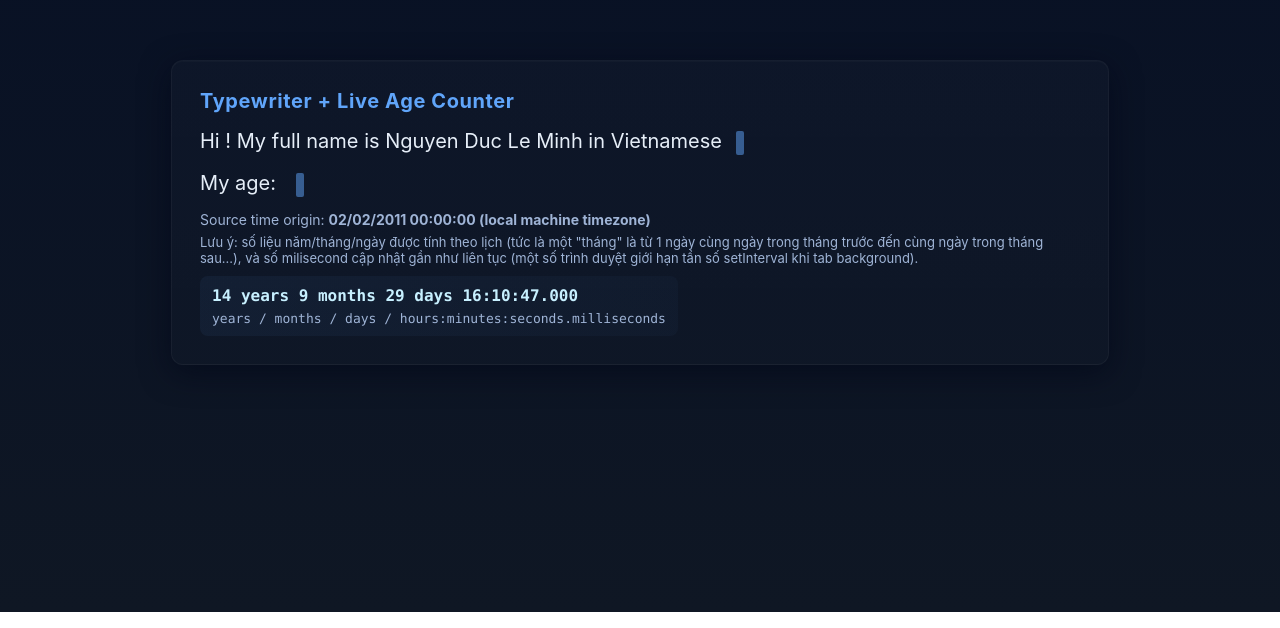
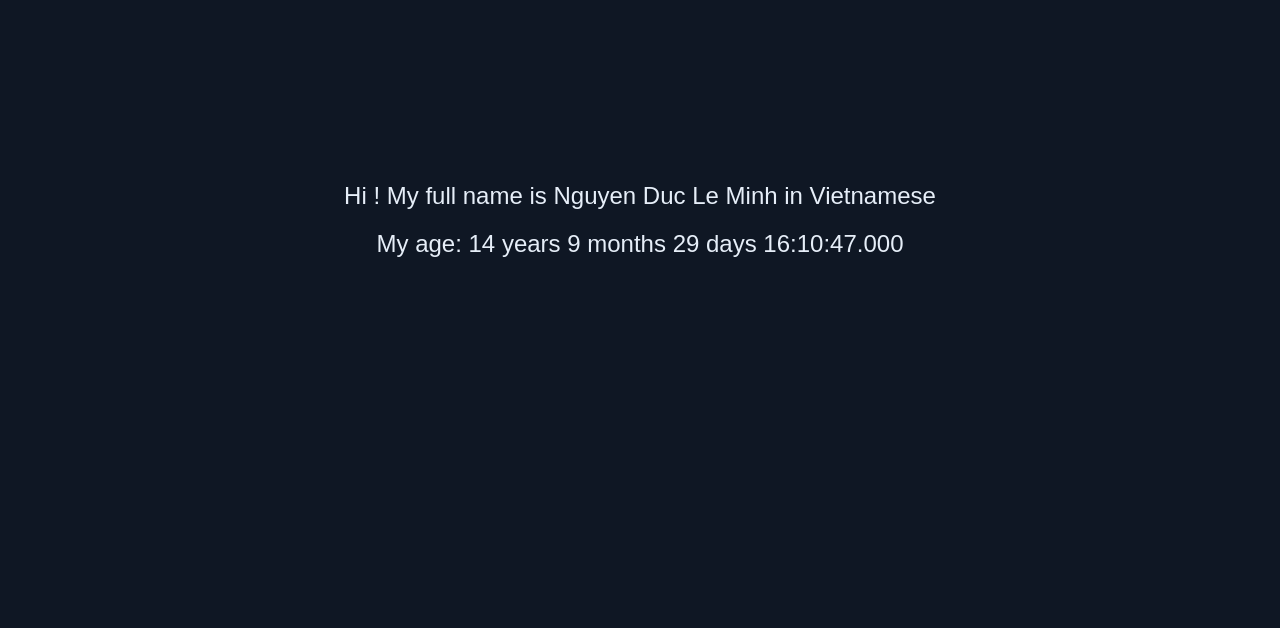
Before and after one commit to leminhnoz/info, a plain HTML site: page index.html in a window 1280 px wide. Shown: the part 188-816 px from the top of the page. Drawn offline with Linux system fonts and the light colour scheme.

Commit message:
Refactor index.html for improved layout and styling
Updated HTML structure and styles for the age counter application.

```diff
--- a/index.html
+++ b/index.html
@@ -1,227 +1,106 @@
 <!doctype html>
 <html lang="vi">
 <head>
-<meta charset="utf-8" />
-<meta name="viewport" content="width=device-width,initial-scale=1" />
-<title>Sublime Type + Live Age Counter</title>
+<meta charset="utf-8">
+<title>Hi + Age Counter</title>
 <style>
-  :root{
-    --bg:#0f1724;
-    --card:#0b1220;
-    --accent:#60a5fa;
-    --text:#e6eef8;
-    --muted:#9fb4d6;
-  }
-  html,body{height:100%}
   body{
-    margin:0;
-    font-family:Inter, ui-sans-serif, system-ui, -apple-system, "Segoe UI", Roboto, "Helvetica Neue", Arial;
-    background:linear-gradient(180deg,#071025 0%,var(--bg) 100%);
+    font-family:sans-serif;
+    background:#0f1724;
+    color:#e6eef8;
     display:flex;
+    flex-direction:column;
     align-items:center;
     justify-content:center;
-    color:var(--text);
-    -webkit-font-smoothing:antialiased;
-    -moz-osx-font-smoothing:grayscale;
-  }
-  .card{
-    width:min(880px,94%);
-    background:linear-gradient(180deg, rgba(255,255,255,0.02), rgba(255,255,255,0.01));
-    border-radius:12px;
-    padding:28px;
-    box-shadow: 0 8px 30px rgba(2,6,23,0.6), inset 0 1px 0 rgba(255,255,255,0.02);
-    border: 1px solid rgba(255,255,255,0.04);
-  }
-  h1{
-    margin:0 0 12px 0;
-    font-size:20px;
-    color:var(--accent);
-    letter-spacing:0.6px;
+    height:100vh;
   }
   .line{
-    font-size:20px;
-    margin:14px 0;
-    color:var(--text);
-    line-height:1.4;
-    display:flex;
-    gap:8px;
-    align-items:flex-end;
+    font-size:24px;
+    margin:10px 0;
+    white-space:pre-wrap;
   }
-  .typed {
-    white-space:pre-wrap;
-    min-height:1.4em;
-  }
-  .cursor {
+  .cursor{
+    display:inline-block;
     width:8px;
-    height:1.2em;
-    background:var(--accent);
-    display:inline-block;
-    margin-left:6px;
-    border-radius:2px;
-    animation: blink 1s steps(2,start) infinite;
-    vertical-align:middle;
+    background:#60a5fa;
+    animation:blink 1s steps(2,start) infinite;
   }
   @keyframes blink{50%{opacity:0}}
-  .muted { color:var(--muted); font-size:14px; margin-top:8px; }
-  .age{
-    font-family: ui-monospace, SFMono-Regular, Menlo, Monaco, "Roboto Mono", monospace;
-    color:#dff3ff;
-    background: linear-gradient(90deg, rgba(96,165,250,0.06), rgba(96,165,250,0.03));
-    padding:10px 12px;
-    border-radius:8px;
-    display:inline-block;
-    min-width:340px;
-    text-align:left;
-  }
-  .age .numbers { font-weight:700; color:#c7f0ff; }
-  .small { font-size:13px; color:var(--muted); margin-top:6px; }
-  @media (max-width:640px){
-    .line{font-size:18px}
-    .age{min-width:unset; width:100%}
-  }
 </style>
 </head>
 <body>
-  <div class="card" role="main">
-    <h1>Typewriter + Live Age Counter</h1>
 
-    <!-- Dòng 1: xuất hiện từ từ (the text you marked) -->
-    <div class="line">
-      <div id="line1" class="typed"></div>
-      <div class="cursor" aria-hidden="true"></div>
-    </div>
-
-    <!-- Dòng 2: "My age: ..." - phần chữ xuất hiện từ từ, phần số cập nhật mỗi ms -->
-    <div class="line">
-      <div id="ageLine" class="typed"></div>
-      <div class="cursor" aria-hidden="true"></div>
-    </div>
-
-    <div class="muted">
-      <div>Source time origin: <strong>02/02/2011 00:00:00 (local machine timezone)</strong></div>
-      <div class="small">Lưu ý: số liệu năm/tháng/ngày được tính theo lịch (tức là một "tháng" là từ 1 ngày cùng ngày trong tháng trước đến cùng ngày trong tháng sau...), và số milisecond cập nhật gần như liên tục (một số trình duyệt giới hạn tần số setInterval khi tab background).</div>
-    </div>
-
-    <div style="height:10px"></div>
-
-    <div class="age" id="ageBox" aria-live="polite">
-      <div><span id="ageDisplay" class="numbers">0 years 0 months 0 days 0:0:0.000</span></div>
-      <div class="small">years / months / days / hours:minutes:seconds.milliseconds</div>
-    </div>
-  </div>
+<div class="line" id="line1"></div><div class="cursor"></div>
+<div class="line" id="line2"></div><div class="cursor"></div>
 
 <script>
-/*
-  Behavior:
-  - Type out two underscored texts (first and "My age:" prefix).
-  - After "My age:" typed, start live age counter that updates each millisecond (as close as possible).
-  - Age base: local date 2011-02-02 00:00:00 (constructed via new Date(2011,1,2,...)).
-*/
+const text1 = "Hi ! My full name is Nguyen Duc Le Minh in Vietnamese";
+const text2Prefix = "My age: ";
+const line1 = document.getElementById("line1");
+const line2 = document.getElementById("line2");
 
-// Texts (the parts you wanted to appear gradually; put content between underscores)
-const text1 = "Hi ! My full name is Nguyen Duc Le Minh in Vietnamese";
-const agePrefix = "My age: "; // this prefix will be typed then numbers update live
+const TYPE_SPEED = 40;
 
-// DOM
-const line1 = document.getElementById('line1');
-const ageLine = document.getElementById('ageLine');
-const ageDisplay = document.getElementById('ageDisplay');
-
-// Typewriter config
-const TYPE_SPEED = 40; // ms per character (adjust slower/faster)
-const PAUSE_BETWEEN = 250; // ms pause between lines
-
-function typeText(element, text, speed=TYPE_SPEED){
-  return new Promise(resolve => {
-    let i = 0;
+function typeText(element, text){
+  return new Promise(resolve=>{
+    let i=0;
     function step(){
-      if(i <= text.length){
+      if(i<=text.length){
         element.textContent = text.slice(0,i);
         i++;
-        setTimeout(step, speed);
-      } else {
-        resolve();
-      }
+        setTimeout(step, TYPE_SPEED);
+      } else resolve();
     }
     step();
   });
 }
 
-// ---------- Age calculation helpers ----------
-function addYears(dt, y){
-  const d = new Date(dt);
-  d.setFullYear(d.getFullYear() + y);
-  return d;
-}
-function addMonths(dt, m){
-  const d = new Date(dt);
-  d.setMonth(d.getMonth() + m);
-  return d;
+// ---- Age counter ----
+const origin = new Date(2011,1,2,0,0,0,0); // 02/02/2011
+function pad(n,len=2){return String(n).padStart(len,'0');}
+
+function computeAgeComponents(start, now){
+  let years=0, months=0;
+  let cursor=new Date(start);
+  while(new Date(cursor.getFullYear()+1,cursor.getMonth(),cursor.getDate())<=now){
+    cursor.setFullYear(cursor.getFullYear()+1);
+    years++;
+  }
+  while(new Date(cursor.getFullYear(),cursor.getMonth()+1,cursor.getDate())<=now){
+    cursor.setMonth(cursor.getMonth()+1);
+    months++;
+  }
+  let remaining = now - cursor;
+  const ms = remaining%1000;
+  remaining=Math.floor(remaining/1000);
+  const seconds=remaining%60;
+  remaining=Math.floor(remaining/60);
+  const minutes=remaining%60;
+  remaining=Math.floor(remaining/60);
+  const hours=remaining%24;
+  const days=Math.floor((now - new Date(cursor.getFullYear(),cursor.getMonth(),cursor.getDate()))/(24*3600*1000));
+  return {years,months,days,hours,minutes,seconds,ms};
 }
 
-// compute precise years, months, days, hours, minutes, seconds, ms difference
-function computeAgeComponents(start, now){
-  // ensure copy
-  let years = 0, months = 0;
-  let cursor = new Date(start);
-
-  // years
-  while (addYears(cursor, 1) <= now) {
-    cursor = addYears(cursor, 1);
-    years++;
+function startAgeCounter(){
+  const displayLine=document.getElementById("line2");
+  function tick(){
+    const now = new Date();
+    const c=computeAgeComponents(origin,now);
+    const timePart=`${c.hours}:${pad(c.minutes)}:${pad(c.seconds)}.${String(c.ms).padStart(3,'0')}`;
+    displayLine.textContent=text2Prefix+`${c.years} years ${c.months} months ${c.days} days ${timePart}`;
+    requestAnimationFrame(tick);
   }
-  // months
-  while (addMonths(cursor, 1) <= now) {
-    cursor = addMonths(cursor, 1);
-    months++;
-  }
-  // remaining ms
-  let remaining = now - cursor; // ms
-  const ms = remaining % 1000;
-  remaining = Math.floor(remaining / 1000);
-  const seconds = remaining % 60;
-  remaining = Math.floor(remaining / 60);
-  const minutes = remaining % 60;
-  remaining = Math.floor(remaining / 60);
-  const hours = remaining % 24;
-  const days = Math.floor((now - addMonths(addYears(start, years), months)) / (24*3600*1000));
-
-  return { years, months, days, hours, minutes, seconds, ms };
+  requestAnimationFrame(tick);
 }
 
-// Format helper
-function pad(n, len=2){ return String(n).padStart(len,'0'); }
-
-// ---------- Live update ----------
-const origin = new Date(2011, 1, 2, 0,0,0,0); // months are 0-indexed: 1 -> February
-
-let liveTimer = null;
-function startLiveAge(){
-  if(liveTimer) return;
-  function tick(){
-    const now = new Date();
-    const c = computeAgeComponents(origin, now);
-    // display like: "Y years M months D days H:MM:SS.mmm"
-    const timePart = `${c.hours}:${pad(c.minutes)}:${pad(c.seconds)}.${String(c.ms).padStart(3,'0')}`;
-    ageDisplay.textContent = `${c.years} years ${c.months} months ${c.days} days ${timePart}`;
-    // schedule next - use requestAnimationFrame for smoothness
-    liveTimer = requestAnimationFrame(tick);
-  }
-  liveTimer = requestAnimationFrame(tick);
-}
-
-// ---------- Kickoff sequence ----------
-(async function init(){
-  // type first line
-  await typeText(line1, text1);
-  await new Promise(r => setTimeout(r, PAUSE_BETWEEN));
-  // type age prefix
-  await typeText(ageLine, agePrefix);
-  // put a placeholder for numbers initially
-  ageDisplay.textContent = "0 years 0 months 0 days 0:00:00.000";
-  // start updating live numbers
-  startLiveAge();
+// ---- Kickoff ----
+(async function(){
+  await typeText(line1,text1);
+  await typeText(line2,text2Prefix);
+  startAgeCounter();
 })();
 </script>
+
 </body>
 </html>
```
